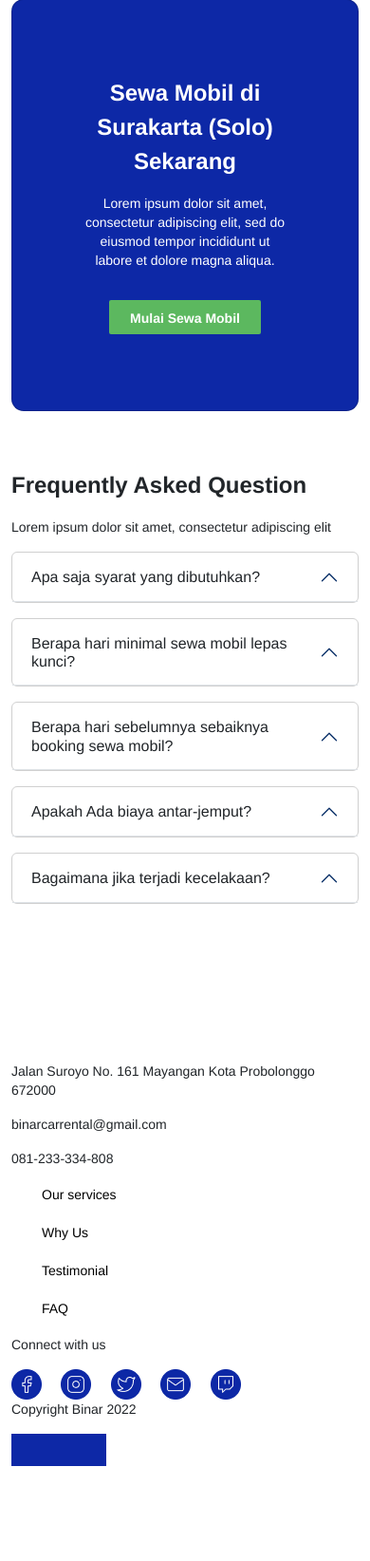
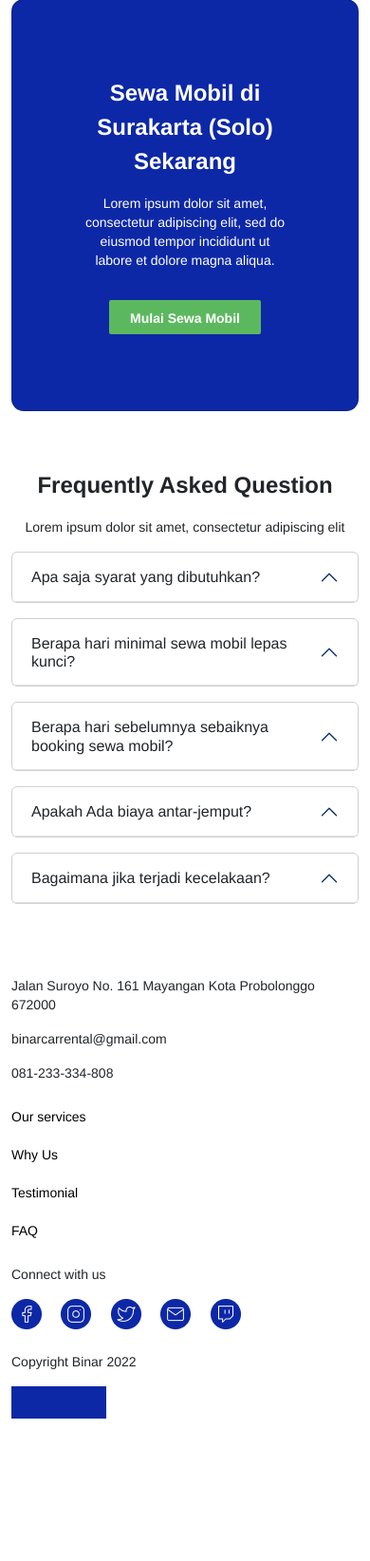
Before and after one commit to RazinSyakib43/F-FSW24001119-synrgy7-Raz-BinarCarRentalBCR-ch2, a web app: file index.html in a window 390 px wide. Shown: the part 3155-4799 px from the top of the page at 95% size. After the commit the page ends 4649 px from the top, so only its background shows below. Run offline with its HTML, style and script files only (its server is not run), Linux system fonts and the light colour scheme.

Commit message:
[C2] FAQ and Footer Section Responsive

```diff
--- a/style/responsive.css
+++ b/style/responsive.css
@@ -168,4 +168,47 @@ body {
         line-height: 36px;
         margin-bottom: 16px;
     }
+
+    /* FAQ Section */
+    .faq {
+        margin-bottom: 0;
+    }
+
+    .faq__title,
+    .faq__description {
+        text-align: center;
+    }
+
+    /* Footer Section */
+    footer {
+        margin-top: 60px;
+        padding-bottom: 0px;
+        margin-bottom: 60px;
+    }
+
+    .footer__address {
+        margin-bottom: 24px;
+    }
+
+    .footer__address-item:nth-child(3) {
+        margin-bottom: 0;
+    }
+
+    .footer__navigation ul {
+        margin: 0;
+        padding: 0;
+        list-style-type: none;
+    }
+
+    .footer__navigation {
+        margin-bottom: 24px;
+    }
+
+    .footer__navigation li:nth-child(4) {
+        margin-bottom: 0;
+    }
+
+    .footer__sosmed-icon {
+        margin-bottom: 24px;
+    }
 }
--- a/style/style.css
+++ b/style/style.css
@@ -476,7 +476,7 @@ footer {
     text-decoration: none;
     color: black;
     font-size: 14px;
-    font-weight: 400;
+    font-weight: 500;
     line-height: 20px;
     animation: ease-in-out;
     animation-duration: 2s;
@@ -494,7 +494,7 @@ footer {
 
 .footer__sosmed-title {
     font-size: 14px;
-    font-weight: 300;
+    font-weight: 200;
     line-height: 20px;
     margin-bottom: 16px;
 }
```
